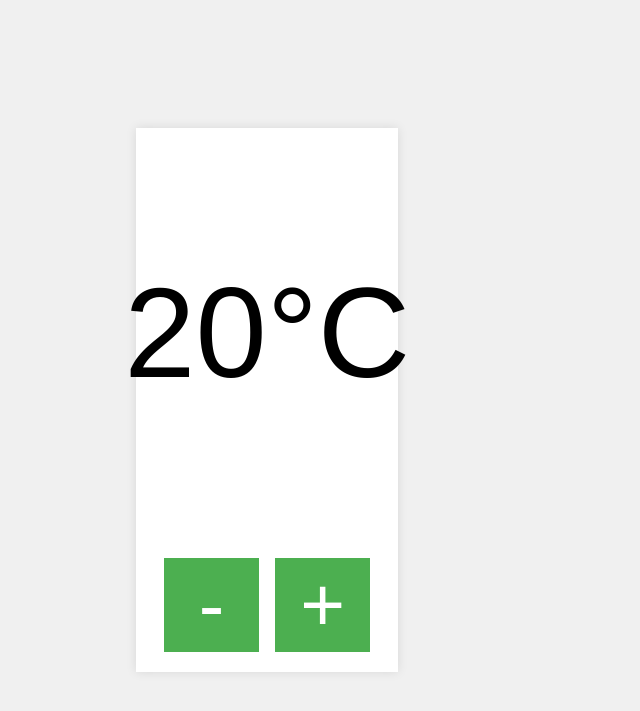
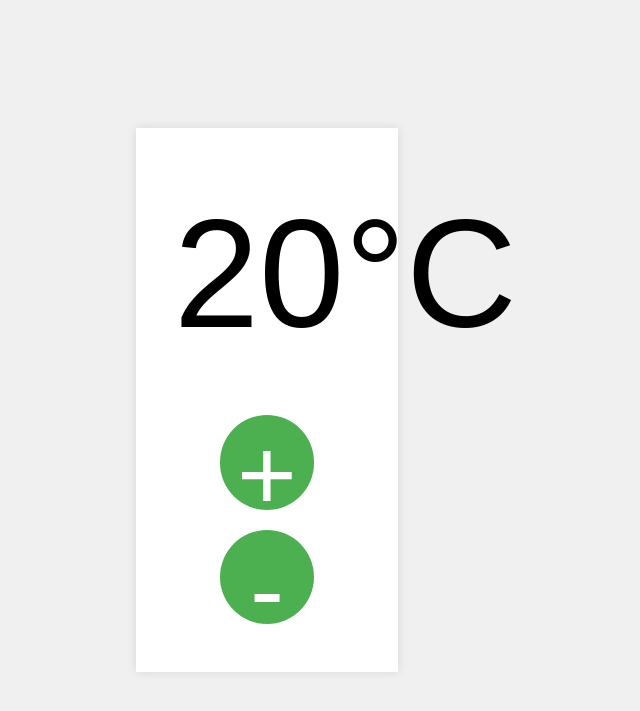
Before and after one commit to mohdhisham24/ThesisWebapp, a Flask app: page /raspberry_touch in a window 1280 px wide. Shown: the top 711 px of the page, without its empty margins (373-1013 px from the left). Run offline with Flask 3, Linux system fonts and the light colour scheme; some libraries are stand-ins or nearby versions.

Commit message:
screen fix v4

```diff
--- a/templates/raspberry_touch.html
+++ b/templates/raspberry_touch.html
@@ -24,35 +24,32 @@
             height: 144mm; /* Height of Google Pixel 4a in portrait */
             display: flex;
             flex-direction: column;
+            justify-content: space-between;
             background-color: #fff;
             box-shadow: 0 0 10px rgba(0,0,0,0.1);
+            padding: 10mm;
+            box-sizing: border-box;
         }
         .temperature-display {
-            flex: 1;
-            display: flex;
-            justify-content: center;
-            align-items: center;
-            font-size: 10vw;
-            transform: rotate(-90deg);  /* Rotate 90 degrees counterclockwise */
-            writing-mode: vertical-rl;  /* Change writing mode for better vertical alignment */
-            text-orientation: mixed;
+            font-size: 12vw;
+            text-align: center;
+            padding: 20px 0;
         }
         .button-container {
             display: flex;
-            justify-content: space-around;
-            padding: 20px;
+            flex-direction: column;
+            align-items: center;
         }
         .temp-button {
             width: 25mm;
             height: 25mm;
-            font-size: 6vw;
+            font-size: 8vw;
             border: none;
             background-color: #4CAF50;
             color: white;
             cursor: pointer;
-            display: flex;
-            justify-content: center;
-            align-items: center;
+            margin: 10px 0;
+            border-radius: 50%;
         }
     </style>
     <script src="https://cdnjs.cloudflare.com/ajax/libs/socket.io/4.0.1/socket.io.js"></script>
@@ -61,8 +58,8 @@
     <div class="container">
         <div class="temperature-display" id="temperature">20°C</div>
         <div class="button-container">
+            <button class="temp-button" onclick="updateTemperature(1)">+</button>
             <button class="temp-button" onclick="updateTemperature(-1)">-</button>
-            <button class="temp-button" onclick="updateTemperature(1)">+</button>
         </div>
     </div>
 
```
